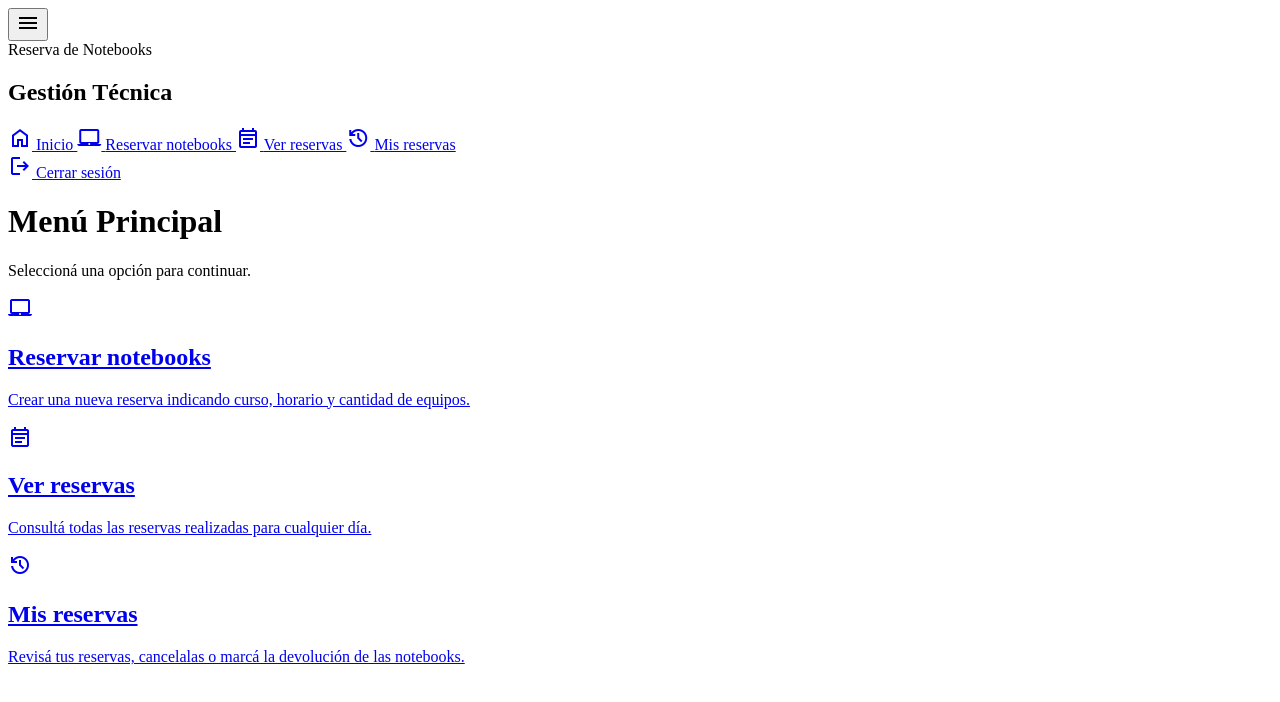
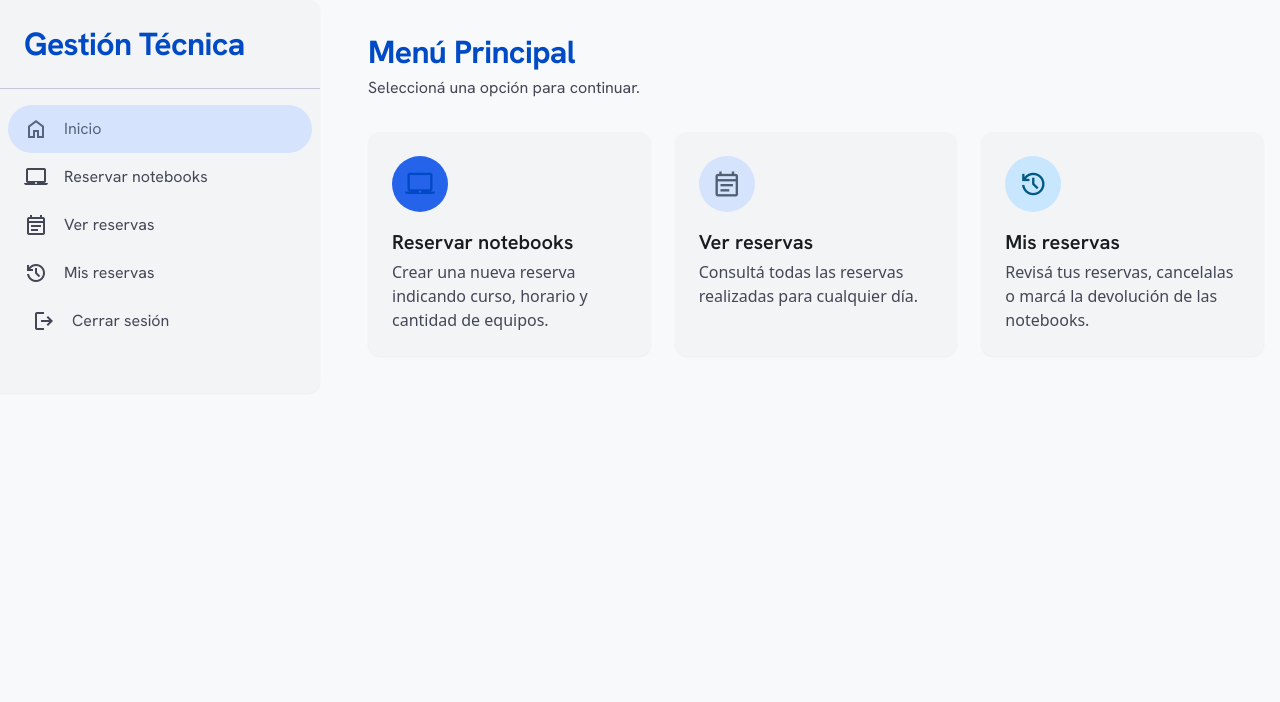
Before and after one commit to proa-pollux/reserva-notebooks-proa, a plain HTML site: page app/paginas/menu.html in a window 1280 px wide. Drawn offline with nearby package versions, Linux system fonts and the light colour scheme; files that its build step writes are made by us from their sources.

Commit message:
Agrego tailwind

```diff
--- a/app/paginas/menu.html
+++ b/app/paginas/menu.html
@@ -7,11 +7,15 @@
 
     <title>Gestión de Notebooks - Menú Principal</title>
 
-    <link rel="stylesheet" href="css/style.css">
-    <link rel="stylesheet" href="css/menu.css">
+    <script src="https://cdn.tailwindcss.com?plugins=forms,container-queries"></script>
+    <script src="../js/tailwind.js"></script>
+
+    <link rel="preconnect" href="https://fonts.googleapis.com">
+    <link rel="preconnect" href="https://fonts.gstatic.com" crossorigin>
 
     <link href="https://fonts.googleapis.com/css2?family=Hanken+Grotesk:wght@400;600;700&display=swap" rel="stylesheet">
     <link href="https://fonts.googleapis.com/css2?family=Material+Symbols+Outlined:wght,FILL@100..700,0..1&display=swap" rel="stylesheet">
+    <link rel="stylesheet" href="../css/style.css">
 
 </head>
 
```
